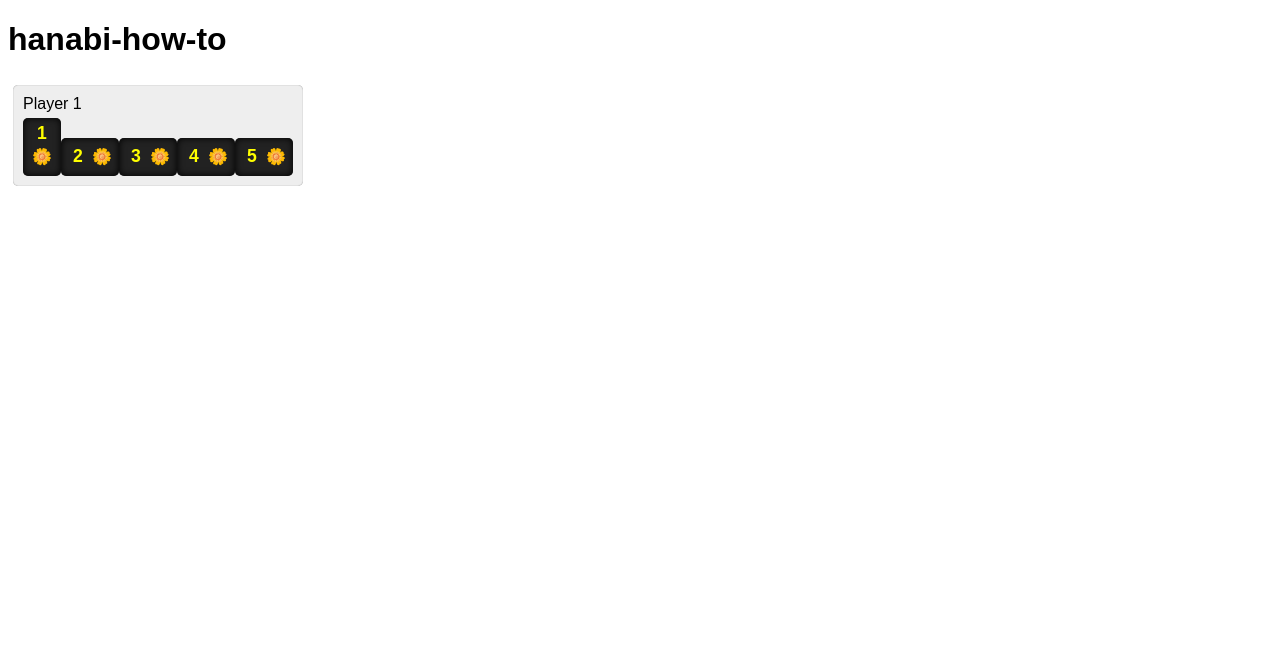
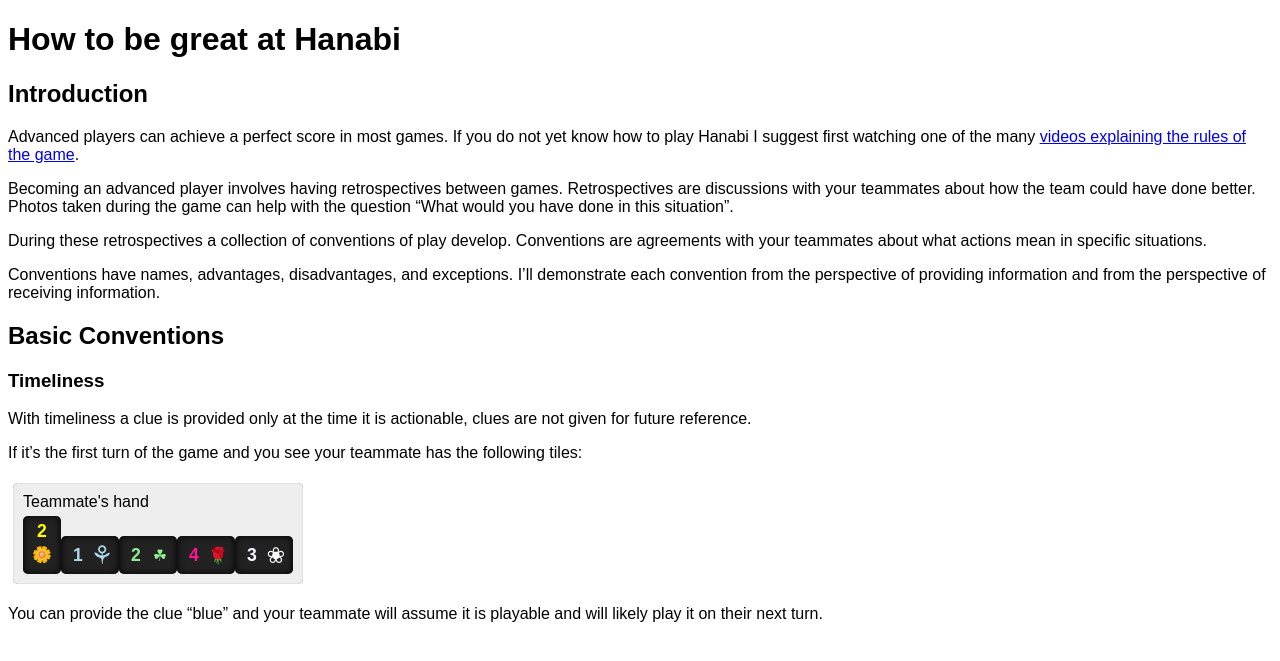
Before and after one commit to davidleston/hanabi-how-to, a Jekyll site: the page built from index.md, in a window 1280 px wide. Shown: the top 661 px of the page. Built offline with Jekyll 4.4.1, drawn with Linux system fonts in a browser that asks for light colours; our own code applies the rules of GitHub Pages for plain Markdown files.

Commit message:
Introduction added.

```diff
--- a/index.md
+++ b/index.md
@@ -2,15 +2,36 @@
 layout: default
 ---
 
-# hanabi-how-to
+How to be great at Hanabi
+=========================
+
+## Introduction
+
+Advanced players can achieve a perfect score in most games. If you do not yet know how to play Hanabi I suggest first watching one of the many [videos explaining the rules of the game](https://www.youtube.com/results?search_query=how+to+play+hanabi).
+
+Becoming an advanced player involves having retrospectives between games. Retrospectives are discussions with your teammates about how the team could have done better. Photos taken during the game can help with the question "What would you have done in this situation".
+
+During these retrospectives a collection of conventions of play develop. Conventions are agreements with your teammates about what actions mean in specific situations.
+
+Conventions have names, advantages, disadvantages, and exceptions. I’ll demonstrate each convention from the perspective of providing information and from the perspective of receiving information.
+
+## Basic Conventions
+
+### Timeliness
+
+With timeliness a clue is provided only at the time it is actionable, clues are not given for future reference.
+
+If it's the first turn of the game and you see your teammate has the following tiles:
 
 <hand>
-  <header>Player 1</header>
+  <header>Teammate's hand</header>
   <tiles>
-    <tile color="yellow" rank="1" tapped></tile>
-    <tile color="yellow" rank="2"></tile>
-    <tile color="yellow" rank="3"></tile>
-    <tile color="yellow" rank="4"></tile>
-    <tile color="yellow" rank="5"></tile>
+    <tile color="yellow" rank="2" tapped></tile>
+    <tile color="blue" rank="1"></tile>
+    <tile color="green" rank="2"></tile>
+    <tile color="red" rank="4"></tile>
+    <tile color="white" rank="3"></tile>
   </tiles>
 </hand>
+
+You can provide the clue "blue" and your teammate will assume it is playable and will likely play it on their next turn.
```
